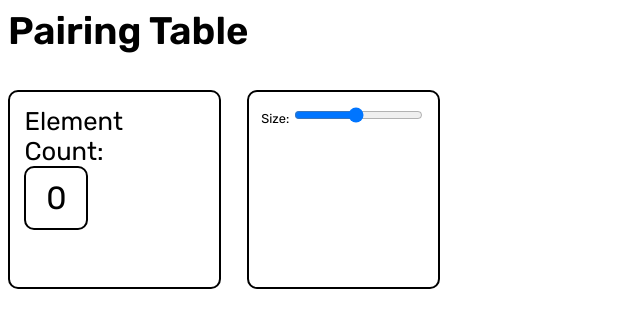
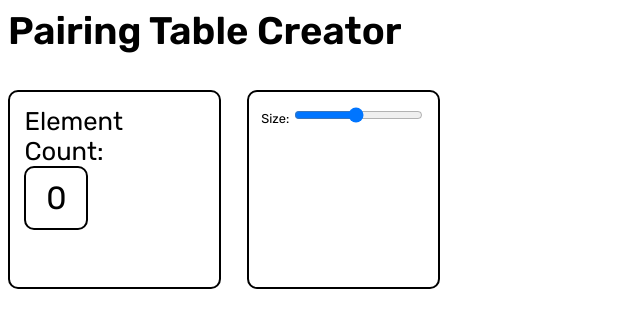
Before and after one commit to muratrencber/pairingtable, a plain HTML site: page index.html in a window 1280 px wide. Shown: the whole page, without its empty margins (0-640 px from the left). Drawn offline with Linux system fonts and the light colour scheme.

Commit message:
Update index.html

```diff
--- a/index.html
+++ b/index.html
@@ -1,6 +1,7 @@
 <!DOCTYPE html>
 <html>
     <head>
+	    <title>Pairing Table Creator</title>
         <link href="https://fonts.googleapis.com/css2?family=Rubik:wght@400;600&display=swap" rel="stylesheet">
         <style>
             div.mainPanel
@@ -94,7 +95,7 @@
         </style>
     </head>
     <body>
-        <label style="font-family: 'Rubik', sans-serif; font-size: 3vw; font-weight: 600;">Pairing Table</label>
+        <label style="font-family: 'Rubik', sans-serif; font-size: 3vw; font-weight: 600;">Pairing Table Creator</label>
         <br>
         <br>
         <br>
```
